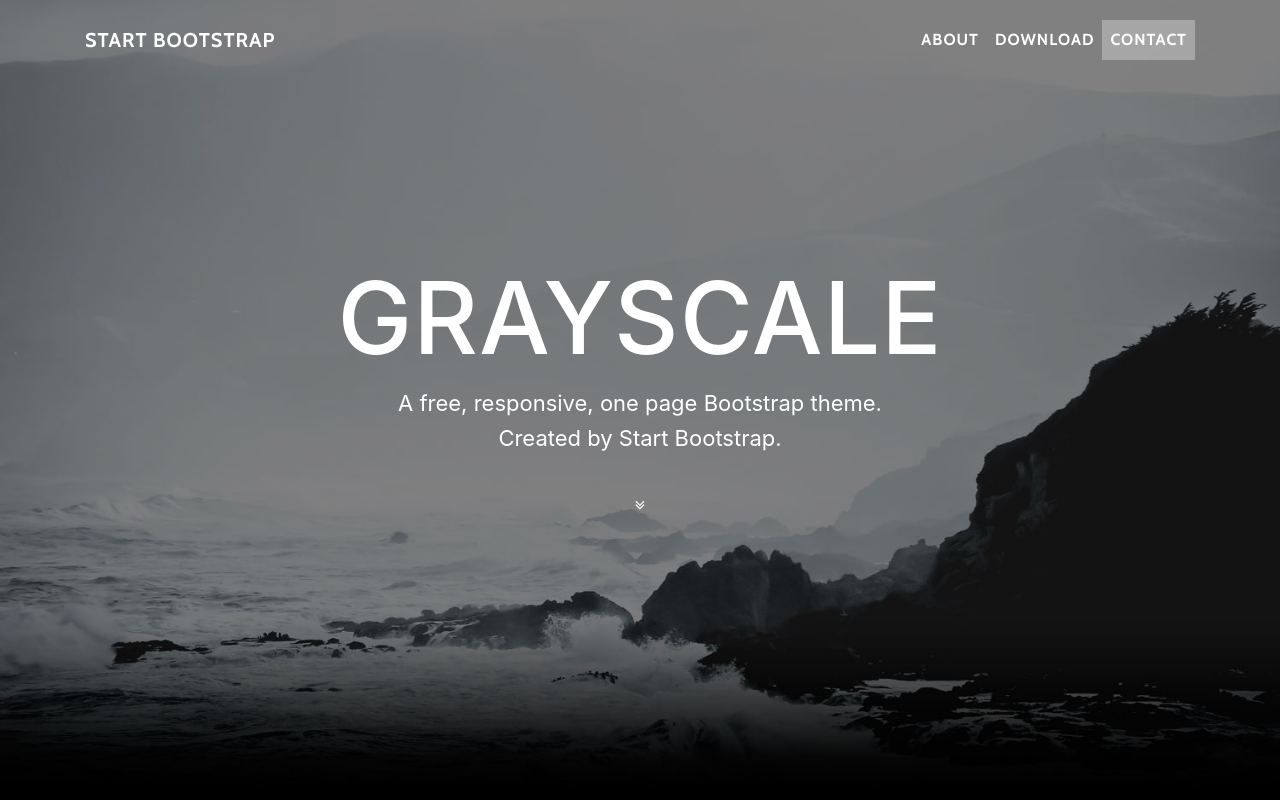
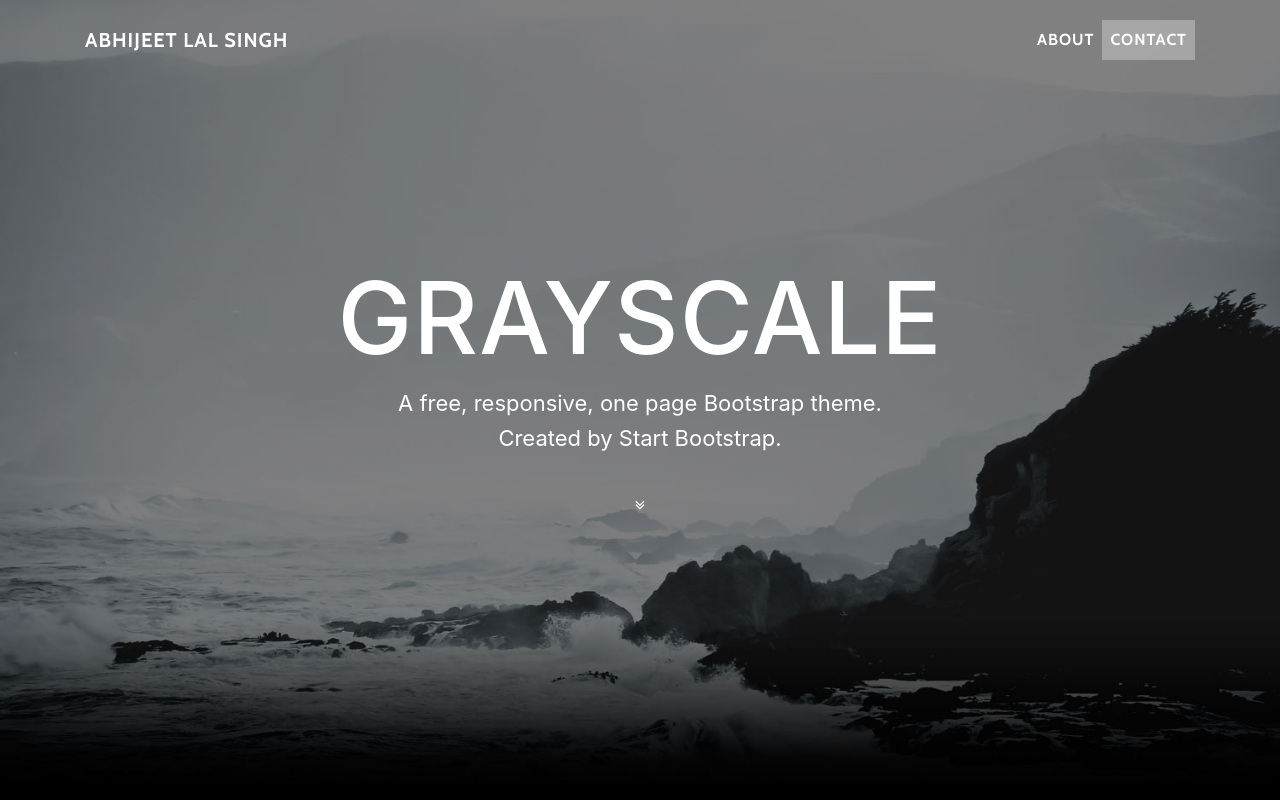
Before and after one commit to chauhanani03/Chauhan123, a website with bundled scripts: page index.html in a window 1280 px wide. Shown: the top 800 px of the page. Built offline with nearby package versions, Linux system fonts and the light colour scheme.

Commit message:
Update index.html

```diff
--- a/index.html
+++ b/index.html
@@ -8,7 +8,7 @@
     <meta name="description" content="">
     <meta name="author" content="">
 
-    <title>Grayscale - Start Bootstrap Theme</title>
+    <title>Abhijeet Lal Singh</title>
 
     <!-- Bootstrap core CSS -->
     <link href="vendor/bootstrap/css/bootstrap.min.css" rel="stylesheet">
@@ -28,7 +28,7 @@
     <!-- Navigation -->
     <nav class="navbar navbar-expand-lg navbar-light fixed-top" id="mainNav">
       <div class="container">
-        <a class="navbar-brand js-scroll-trigger" href="#page-top">Start Bootstrap</a>
+        <a class="navbar-brand js-scroll-trigger" href="#page-top">Abhijeet Lal Singh</a>
         <button class="navbar-toggler navbar-toggler-right" type="button" data-toggle="collapse" data-target="#navbarResponsive" aria-controls="navbarResponsive" aria-expanded="false" aria-label="Toggle navigation">
           Menu
           <i class="fa fa-bars"></i>
@@ -37,9 +37,6 @@
           <ul class="navbar-nav ml-auto">
             <li class="nav-item">
               <a class="nav-link js-scroll-trigger" href="#about">About</a>
-            </li>
-            <li class="nav-item">
-              <a class="nav-link js-scroll-trigger" href="#download">Download</a>
             </li>
             <li class="nav-item">
               <a class="nav-link js-scroll-trigger" href="#contact">Contact</a>
```
